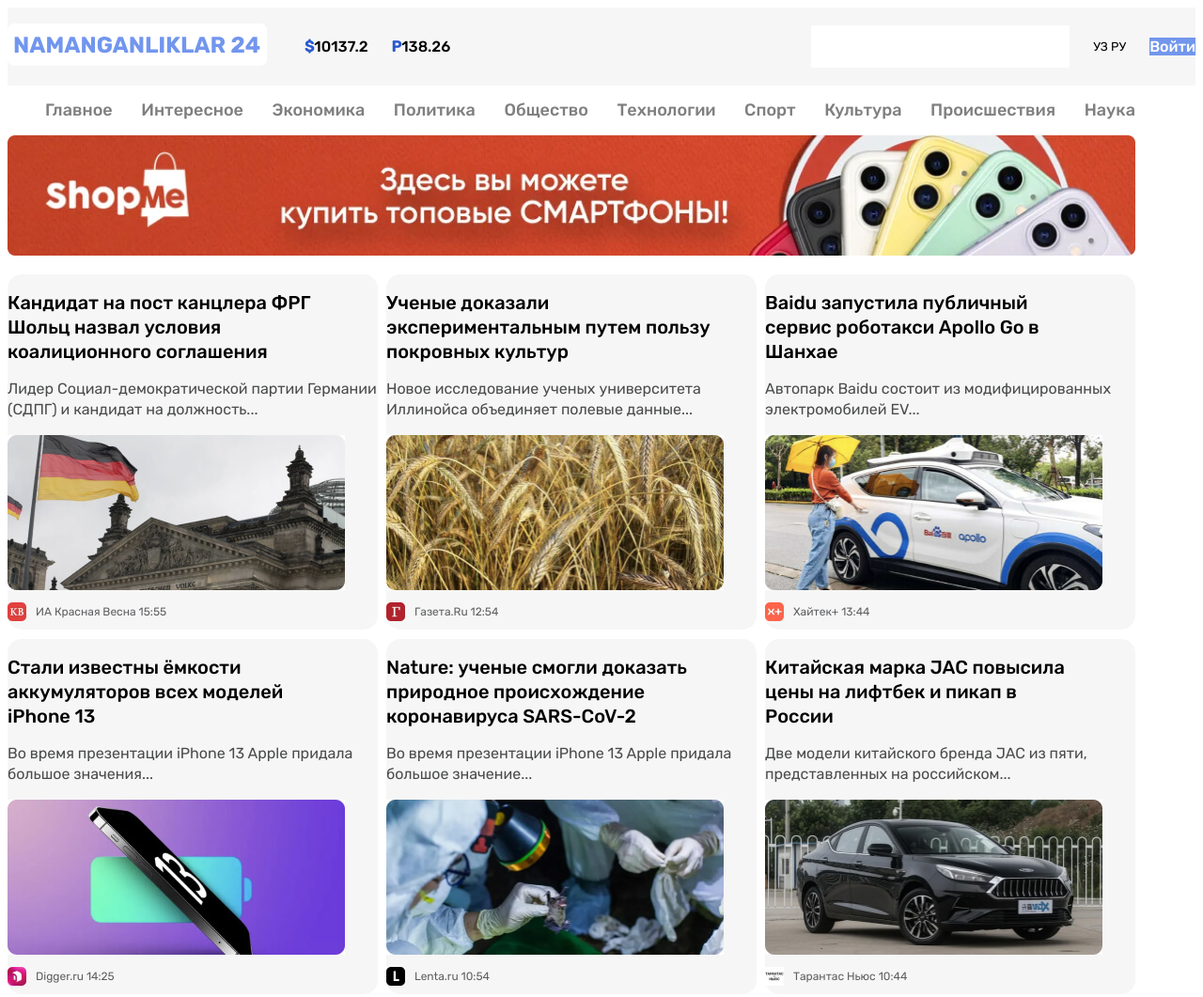
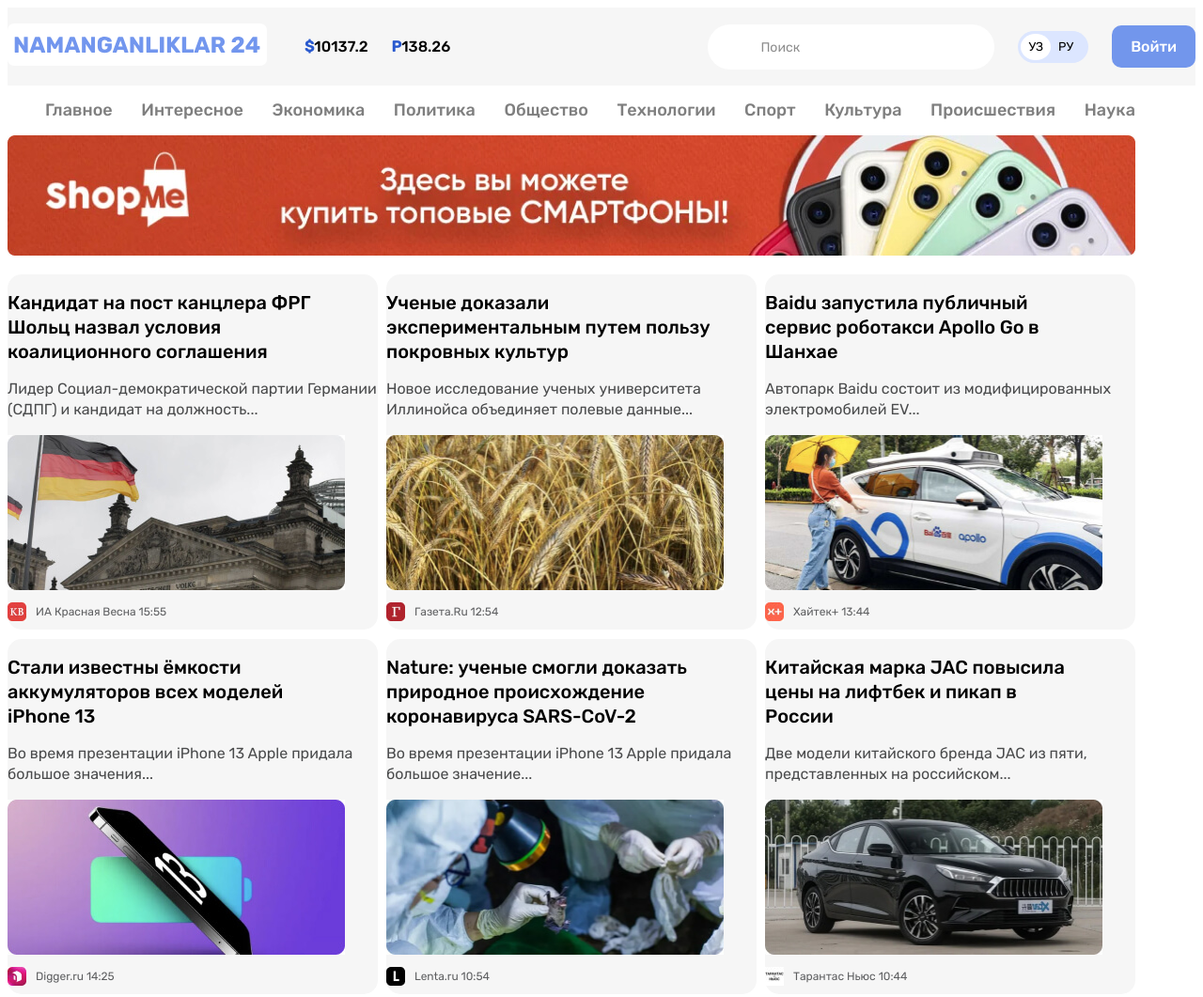
Before and after one commit to rashid1111111/namanganliklar24NajotTalim, a plain HTML site: page index.html in a window 1280 px wide. Shown: the top 1061 px of the page at 94% size. Drawn offline with Linux system fonts and the light colour scheme.

Commit message:
Add border-radius style

```diff
--- a/css/main.css
+++ b/css/main.css
@@ -49,31 +49,63 @@
 
 .search-box {
   width: 275px;
-  height: 45px;
   background-color: #fff;
+  border-radius: 60px;
+  padding: 15px;
 }
+
+.search-box-text {
+  font-family: "Rubik", "Arial", sans-serif;
+  font-style: normal;
+  font-weight: 400;
+  font-size: 14px;
+  line-height: 17px;
+  color: #8d8d8d;
+  padding-left: 41px;
+}
+
 .site-lenguage {
+  display: flex;
+  align-items: center;
+  justify-content: center;
   font-family: "Rubik", "Arial", sans-serif;
   font-weight: 400;
   margin-left: 25px;
   margin-right: 25px;
   font-size: 13px;
+  padding: 3px;
   line-height: 12px;
+  background: #dce6ff;
+  border-radius: 39px;
 }
 .site-lenguage__uz,
 .site-lenguage__ru {
   text-decoration: none;
   color: #000000;
 }
+
+.site-lenguage__ru {
+  padding-right: 13px;
+}
+
+.site-lenguage__uz {
+  padding: 8px;
+  background-color: #fff;
+  border-radius: 50%;
+  margin-right: 8px;
+}
+
 .header-signIn-btn {
   font-family: "Rubik", "Arial", sans-serif;
   font-style: normal;
   font-weight: 500;
   text-decoration: none;
+  padding: 13px 20px;
   font-size: 16px;
   line-height: 19px;
   background: #7296ec;
   color: #ffffff;
+  border-radius: 10px;
 }
 .site-navigation {
   width: 1200px;
@@ -167,6 +199,7 @@
   justify-content: space-between;
   width: 1050px;
   height: 100px;
+  border-radius: 10px;
   background-color: #ffd7ba;
 }
 
@@ -177,15 +210,19 @@
   font-size: 20px;
   line-height: 26px;
   color: #000000;
+  width: 404px;
 }
 .banner-btn {
   font-family: "Rubik", "Arial", sans-serif;
   font-style: normal;
   font-weight: 500;
   font-size: 20px;
+  padding: 13px 30px;
+  border-radius: 10px;
   line-height: 24px;
   background: #f78b3b;
   color: #ffffff;
+  text-decoration: none;
 }
 
 /* Country news */
@@ -194,6 +231,8 @@
   align-items: center;
   width: 797px;
   background-color: #f6f6f6;
+  border-radius: 15px;
+  margin-bottom: 10px;
 }
 
 .country-news-item__info {
@@ -247,6 +286,8 @@
   background-color: #f6f6f6;
   color: #000000;
   margin: 10px 0;
+  padding: 17px;
+  border-radius: 10px;
 }
 
 .short-news {
@@ -259,6 +300,7 @@
 
 .short-news-info {
   background-color: #f6f6f6;
+  border-radius: 15px;
 }
 
 .short-news-info__title {
--- a/index.html
+++ b/index.html
@@ -42,12 +42,14 @@
         </div>
 
         <div class="site-header__top-end">
-          <div class="search-box"></div>
+          <div class="search-box">
+            <span class="search-box-text">Поиск</span>
+          </div>
 
-          <span class="site-lenguage">
+          <div class="site-lenguage">
             <a class="site-lenguage__uz" href="#">УЗ</a>
             <a class="site-lenguage__ru" href="#">РУ</a>
-          </span>
+          </div>
 
           <a class="header-signIn-btn" href="#">Войти</a>
         </div>
```
